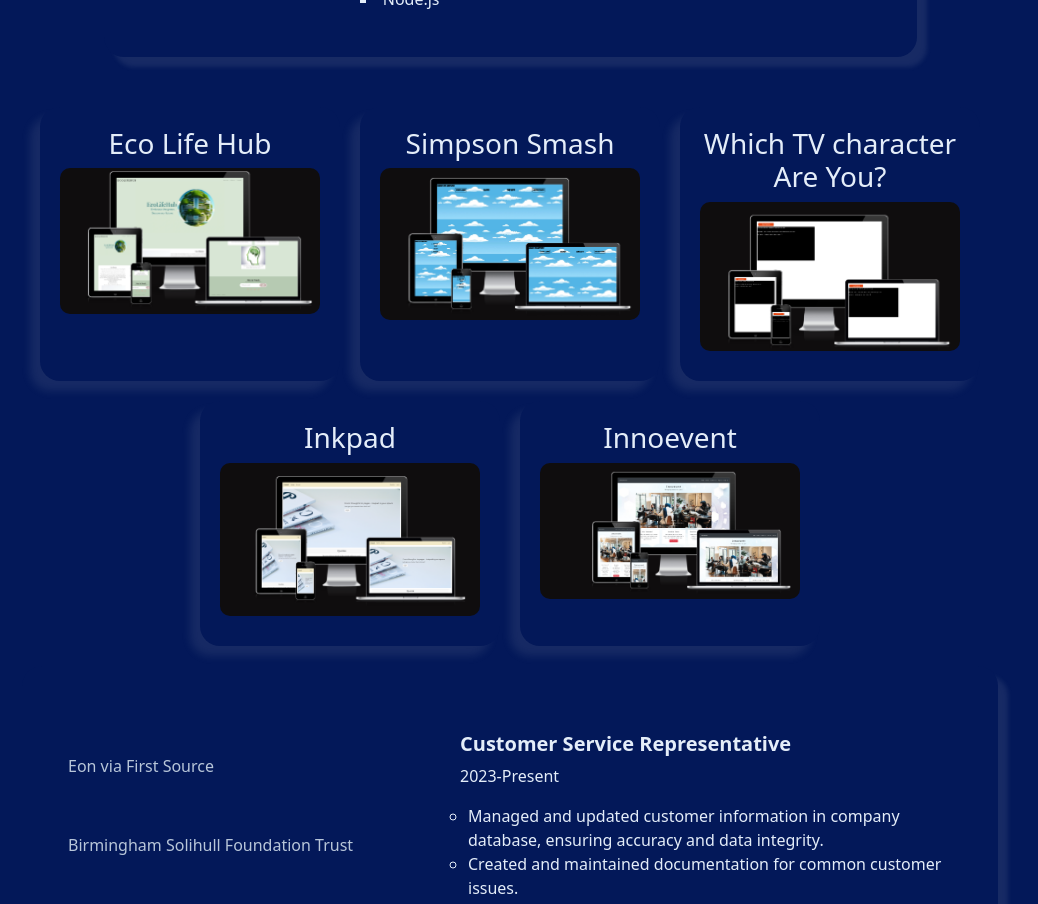
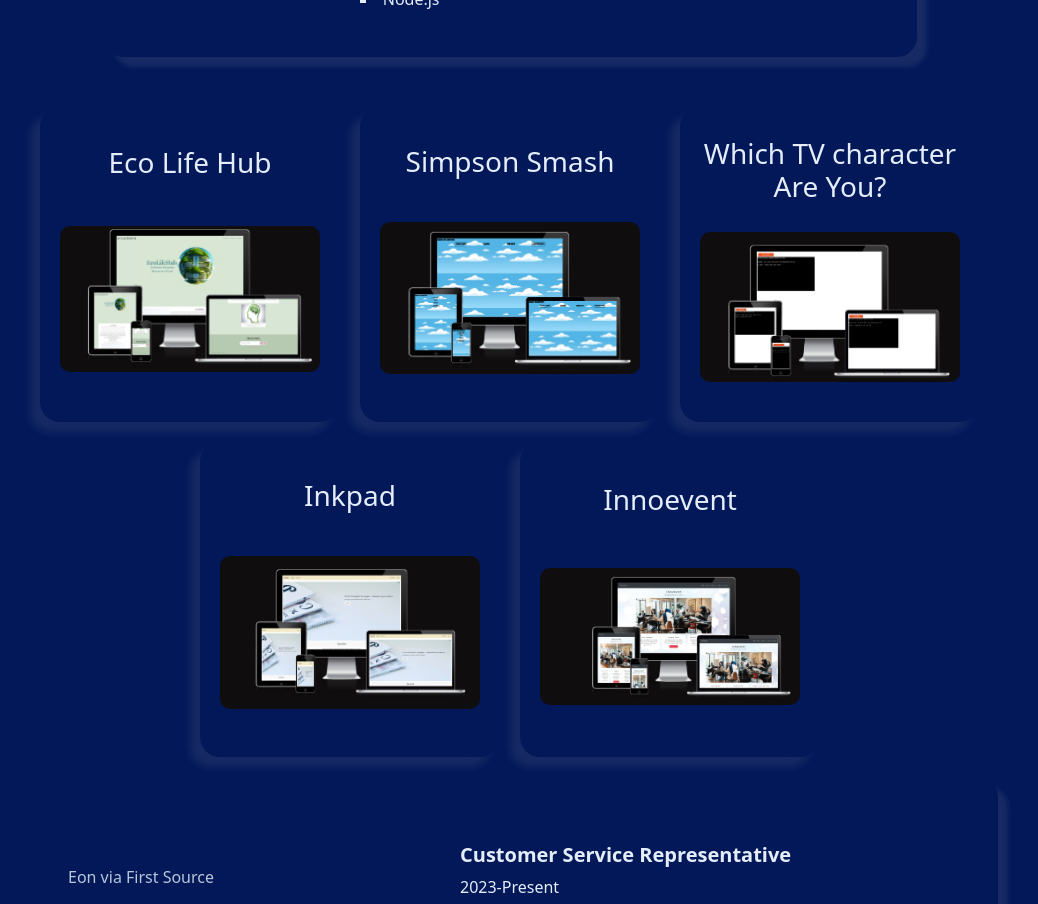
Before and after one commit to DanilleH22/portfolio, a React (Create React App) app: page / in a window 1280 px wide. Shown: the part 1140-2044 px from the top of the page, without its empty margins (130-1168 px from the left). Built offline with nearby package versions, Linux system fonts and the light colour scheme.

Commit message:
Add styling for project front and back

```diff
--- a/src/components/ProjectBack.js
+++ b/src/components/ProjectBack.js
@@ -1,19 +1,20 @@
 import React from 'react';
+import styles from '../styles/Projects.module.css'
 
 const ProjectBack = ({ projectDescription, projectLinks, projectTechnologies, projectRole, handleClick }) => {
   return (
-    <div onClick={handleClick}>
+    <div onClick={handleClick} className={styles.BackCard}>
       <p>{projectDescription}</p>
-      <p>{projectRole}</p>
-      <p>{projectTechnologies}</p>
-      <div style={{ display: 'flex', flexDirection: 'column', gap: '10px', marginTop: '10px' }}>
+      <p><strong>Role: </strong>{projectRole}</p>
+      <p><strong>Technology:</strong> {projectTechnologies}</p>
+      <div style={{ display: 'flex', flexDirection: 'column', gap: '5px', marginTop: '10px' }}>
         {projectLinks.map((link, index) => (
           <a
             key={index}
             href={link.url}
             target="_blank"
             rel="noopener noreferrer"
-            style={{ color: '#007BFF', textDecoration: 'none', fontSize: '14px' }}
+            style={{ textDecoration: 'none', fontSize: '14px' }}
           >
             {link.label}
           </a>
--- a/src/components/ProjectFront.js
+++ b/src/components/ProjectFront.js
@@ -4,7 +4,7 @@ import styles from '../styles/Projects.module.css';
 
 const ProjectFront = ({ projectName, projectImage, handleClick }) => {
   return (
-    <div onClick={handleClick}>
+    <div onClick={handleClick} className={styles.FrontCard}>
       <h3>{projectName}</h3>
       <img src={projectImage} alt={`${projectName} thumbnail`} className={styles.projectPhoto} />
     </div>
--- a/src/styles/Projects.module.css
+++ b/src/styles/Projects.module.css
@@ -23,3 +23,11 @@
     margin-bottom: 10px;
     object-fit: cover;
 }
+
+.BackCard, .FrontCard{
+    height: 275px;
+    display: grid;
+  align-items: center;
+  justify-content: center;
+
+}
```
